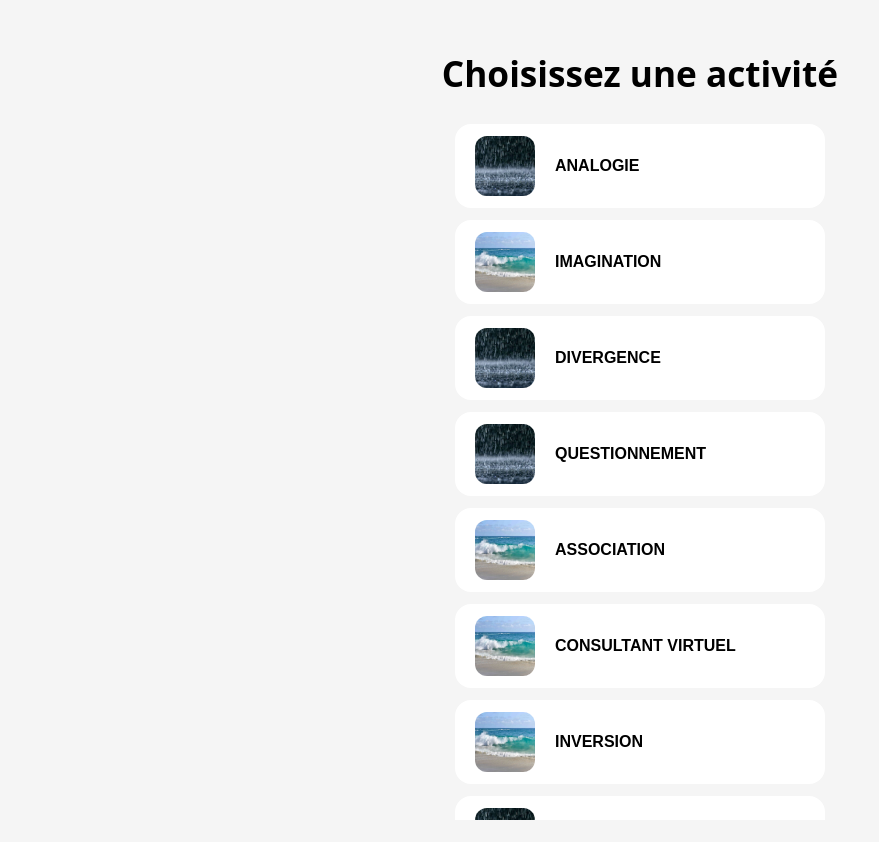
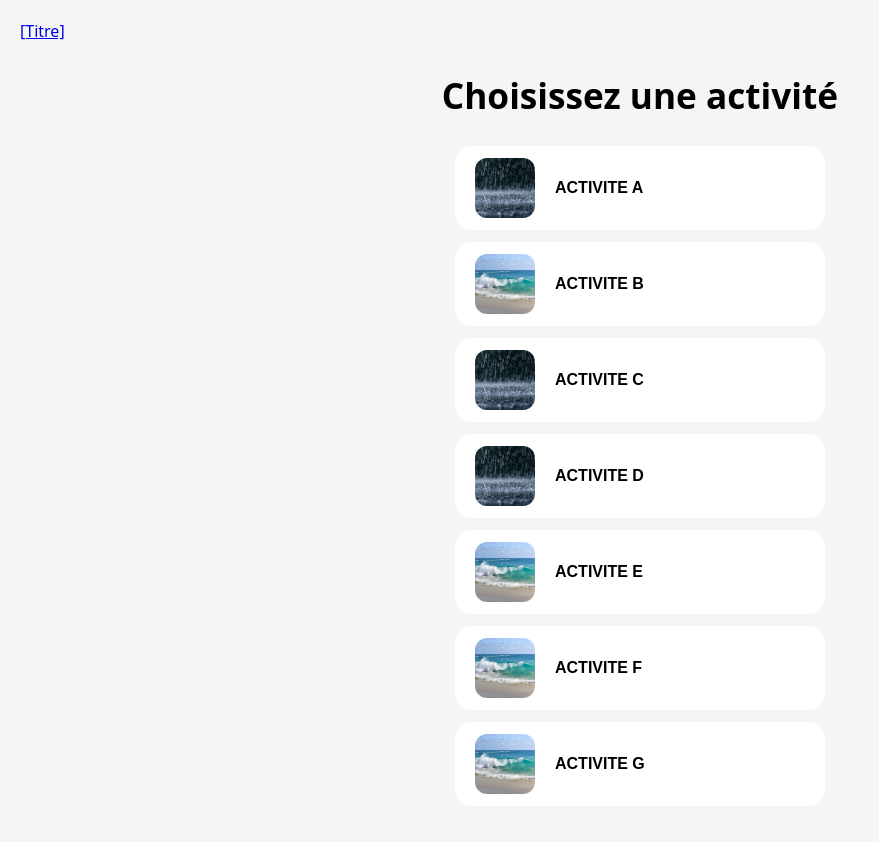
Before and after one commit to Fip777/activite2, a plain HTML site: page index.html in a window 1280 px wide. Shown: the whole page, without its empty margins (0-879 px from the left). Before the commit the page ends 820 px from the top, so only its background shows below. Drawn offline with Linux system fonts and the light colour scheme.

Commit message:
Update index.html

```diff
--- a/index.html
+++ b/index.html
@@ -8,6 +8,32 @@
 </head>
 <body>
 
+<!-- BARRE HAUT DE PAGE -->
+    <div class="top-bar">
+
+        <!-- Ligne gauche -->
+        <div class="line"></div>
+
+        <!-- Texte central cliquable -->
+        <!-- target="_blank" ouvre dans un nouvel onglet -->
+        <!-- rel="noopener noreferrer" est recommandé pour la sécurité -->
+        <a href="https://google.fr"
+           target="_blank"
+           rel="noopener noreferrer"
+           class="top-link">
+           [Titre]
+        </a>
+
+        <!-- Ligne droite -->
+        <div class="line"></div>
+
+    </div>
+
+ <!-- Copyright (C) 2026, Audrey Bourgeois. Tous droits réservés.
+Les informations contenues ici, code et concepts intellectuels, sont la propriété de Audrey Bourgeois
+et sont protégés par le droit d'auteur.
+Toute diffusion ou reproduction même partielle, quel qu’en soit le support, est interdite.-->
+
   <!-- PAGE D’ACCUEIL -->
   <section id="home">
     <h1>Choisissez une activité</h1>
@@ -16,42 +42,37 @@
     <div class="activity-list">
       <button class="activity-card" data-activity="activite1">
         <img src="assets/images/activite1.jpg" alt="Activité 1">
-        <span><b>ANALOGIE</b></span>
+        <span><b>ACTIVITE A</b></span>
       </button>
 
-      <button class="activity-card" data-activity="activite2">
-       <img src="assets/images/activite2.jpg" alt="Activité 2">
-        <span><b>IMAGINATION</b></span>
+  <button class="activity-card" data-activity="activite2">
+        <img src="assets/images/activite2.jpg" alt="Activité 2">
+        <span><b>ACTIVITE B</b></span>
       </button>
 
 	  <button class="activity-card" data-activity="activite3">
         <img src="assets/images/activite3.jpg" alt="Activité 3">
-        <span><b>DIVERGENCE</b></span>
+        <span><b>ACTIVITE C</b></span>
       </button>
 
 	  <button class="activity-card" data-activity="activite4">
         <img src="assets/images/activite4.jpg" alt="Activité 4">
-        <span><b>QUESTIONNEMENT</b></span>
+        <span><b>ACTIVITE D</b></span>
       </button>
 
-	  <button class="activity-card" data-activity="activite5">
-        <img src="assets/images/activite5.jpg" alt="Activité 5">
-        <span><b>ASSOCIATION</b></span>
+	     <button class="activity-card" data-activity="activite5">
+       <img src="assets/images/activite5.jpg" alt="Activité 5">
+        <span><b>ACTIVITE E</b></span>
       </button>
 
 	  <button class="activity-card" data-activity="activite6">
         <img src="assets/images/activite6.jpg" alt="Activité 6">
-        <span><b>CONSULTANT VIRTUEL</b></span>
+        <span><b>ACTIVITE F</b></span>
       </button>
 
 	  <button class="activity-card" data-activity="activite7">
         <img src="assets/images/activite7.jpg" alt="Activité 7">
-        <span><b>INVERSION</b></span>
-      </button>
-
-	  <button class="activity-card" data-activity="activite8">
-        <img src="assets/images/activite8.jpg" alt="Activité 8">
-        <span><b>SITUATION IRREELLE</b></span>
+        <span><b>ACTIVITE G</b></span>
       </button>
 
     </div>
@@ -60,7 +81,7 @@
 
    <!-- PAGE ACTIVITÉ -->
   <section id="activity" class="hidden">
-    <h2>Trouvez un maximum <br> de réponses</h2>
+    <h2></h2>
 
     <div class="activity-wrapper">
       <div class="card-container">
```
